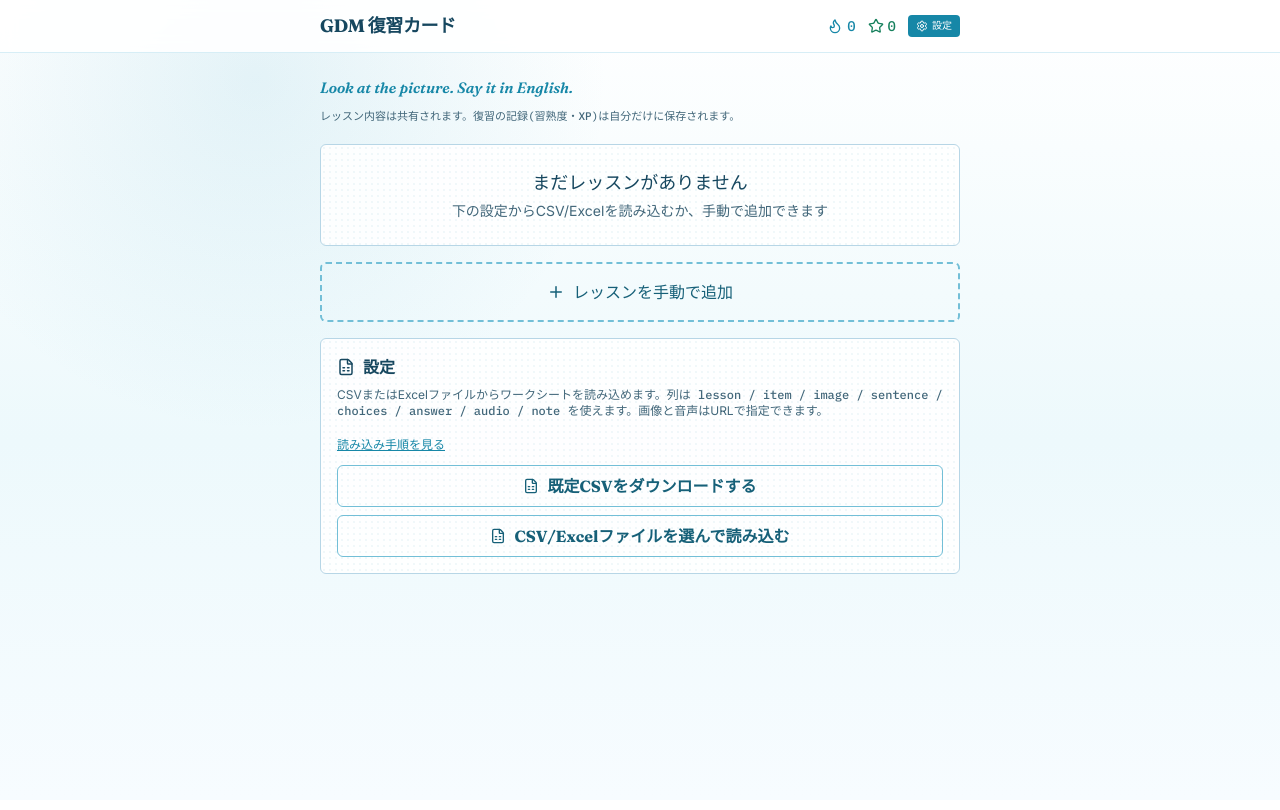
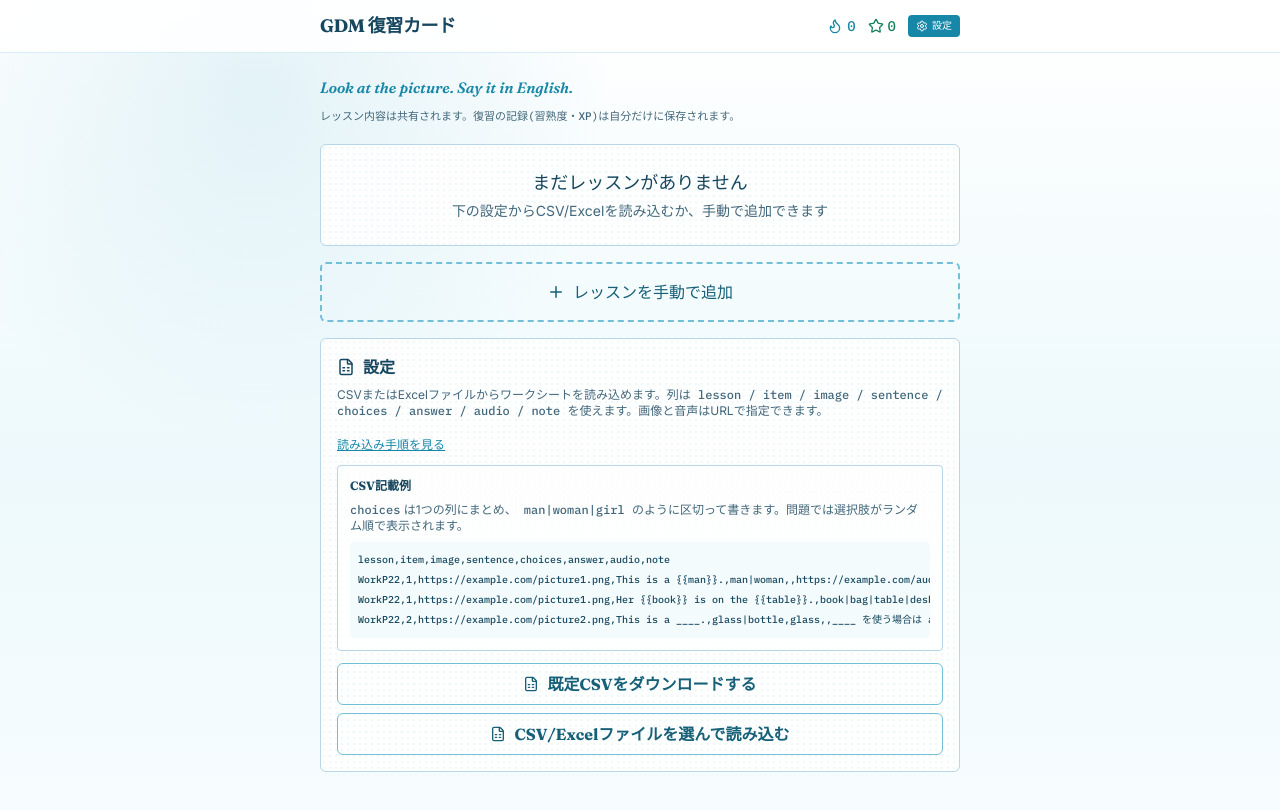
Before and after one commit to gdmeigo/review, a React (Vite) app: page / in a window 1280 px wide. Shown: the top 810 px of the page. Built offline with nearby package versions, Linux system fonts and the light colour scheme.

Commit message:
Document CSV choices format

```diff
--- a/src/gdm-review.jsx
+++ b/src/gdm-review.jsx
@@ -606,6 +606,10 @@ function AddLessonForm({ onCancel, onCreate }) {
 function SheetSyncPanel({ onImportRows }) {
   const [status, setStatus] = useState(null);
   const [showHelp, setShowHelp] = useState(false);
+  const csvExample = `lesson,item,image,sentence,choices,answer,audio,note
+WorkP22,1,https://example.com/picture1.png,This is a {{man}}.,man|woman,,https://example.com/audio1.mp3,{{ }} の中が空欄になります
+WorkP22,1,https://example.com/picture1.png,Her {{book}} is on the {{table}}.,book|bag|table|desk,,,
+WorkP22,2,https://example.com/picture2.png,This is a ____.,glass|bottle,glass,,____ を使う場合は answer に正解を書きます`;
 
   const doFileImport = async (file) => {
     if (!file) return;
@@ -642,6 +646,15 @@ function SheetSyncPanel({ onImportRows }) {
           <li>読み込むと現在のレッスン内容がファイルの内容に置き換わります</li>
         </ol>
       )}
+      <div className="mb-3 rounded border border-[#b7d6e6] bg-white/70 p-3 text-xs text-[#42677a]">
+        <div className="mb-2 font-display font-bold text-[#16475f]">CSV記載例</div>
+        <p className="mb-2">
+          <span className="font-mono">choices</span> は1つの列にまとめ、
+          <span className="font-mono"> man|woman|girl </span>
+          のように区切って書きます。問題では選択肢がランダム順で表示されます。
+        </p>
+        <pre className="overflow-x-auto whitespace-pre rounded bg-[#f4fbfd] p-2 font-mono text-[10px] leading-5 text-[#16475f]">{csvExample}</pre>
+      </div>
       <a
         href={DEFAULT_SHEET_DOWNLOAD_URL}
         target="_blank"
```
